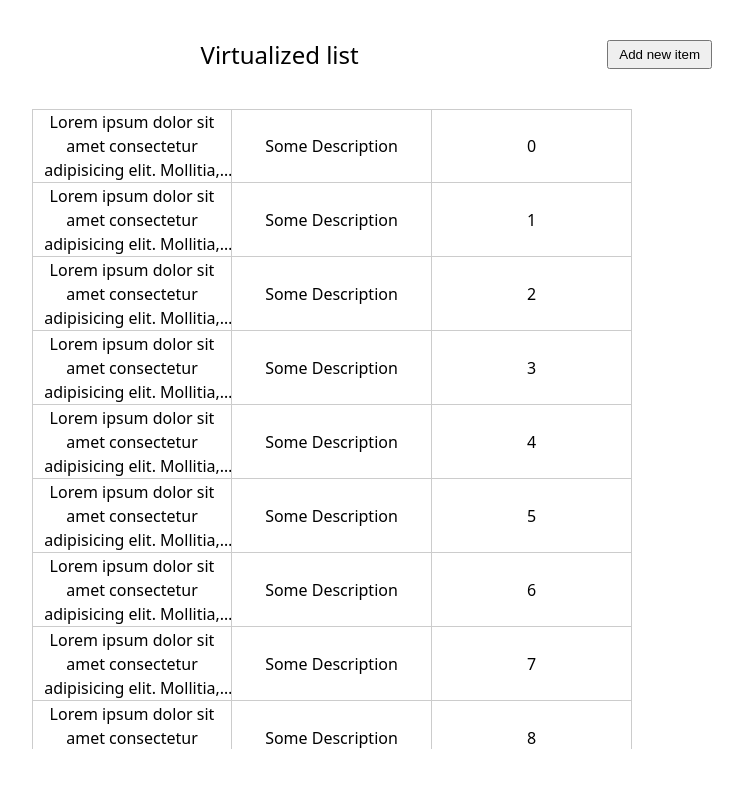
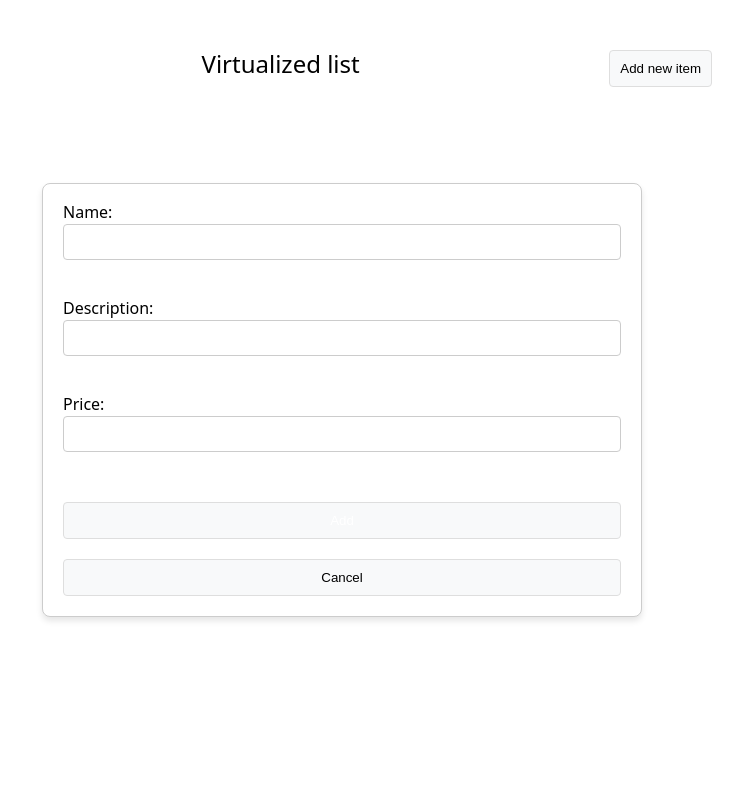
Before and after one commit to panoskouff/react-virtualized-list, a Next.js app: page / in a window 1280 px wide. Both pictures are taken after a click on the button "Add new item". Shown: the top 788 px of the page, without its empty margins (298-1041 px from the left). Built offline with nearby package versions, Linux system fonts and the light colour scheme.

Commit message:
add AddProductModal and Button components

```diff
--- a/src/app/(root)/page.tsx
+++ b/src/app/(root)/page.tsx
@@ -1,6 +1,10 @@
+'use client'
 import styles from './home.module.scss'
 import { PageWrapper } from '../../components/PageWrapper/PageWrapper'
 import { VirtualizedGrid } from '../../components/VirtualizedGrid/VirtualizedGrid'
+import { useRef, useState } from 'react'
+import { AddProductModal } from '#/components/AddProductModal/AddProductModal'
+import { Button } from '#/components/Button/Button'
 
 const data = Array.from({ length: 100 * 1000 }).map((_, index) => [
   'Lorem ipsum dolor sit amet consectetur adipisicing elit. Mollitia, incidunt! Lorem ipsum dolor sit amet consectetur, adipisicing elit. Accusantium, atque!',
@@ -9,19 +13,22 @@ const data = Array.from({ length: 100 * 1000 }).map((_, index) => [
 ])
 
 export default function HomePage() {
+  const [isOpen, setIsOpen] = useState(false)
+  const openDialog = () => setIsOpen(true)
+
   return (
     <PageWrapper>
       <div className={styles.spacing}>
         <div className={styles.flex}>
           <div className={styles.spacer} />
           <div className={styles.title}>Virtualized list</div>
-          <button className={styles.addButton} type='button'>
-            Add new item
-          </button>
+          <Button onClick={openDialog}>Add new item</Button>
         </div>
       </div>
 
-      <div className={styles.centerGrid}>
+      <AddProductModal isOpen={isOpen} setIsOpen={setIsOpen} />
+
+      {/* <div className={styles.centerGrid}>
         <VirtualizedGrid
           data={data}
           gridWidth={620}
@@ -29,7 +36,7 @@ export default function HomePage() {
           cellWidth={200}
           cellHeight={74}
         />
-      </div>
+      </div> */}
     </PageWrapper>
   )
 }
--- /dev/null
+++ b/src/components/AddProductModal/AddProductModal.module.scss
@@ -0,0 +1,45 @@
+.dialog {
+  width: 100%;
+  max-width: 600px;
+  border: 1px solid #ccc;
+  border-radius: 8px;
+  padding: 20px;
+  box-shadow: 0 4px 6px rgba(0, 0, 0, 0.1);
+  top: 50%;
+  left: 50%;
+  transform: translate(-50%, -50%);
+  overflow-y: auto;
+
+  @media (max-width: 768px) {
+    width: 90%;
+  }
+}
+
+.form {
+  display: flex;
+  flex-direction: column;
+  gap: 10px;
+  width: 100%;
+}
+
+.fieldSet {
+  display: flex;
+  flex-direction: column;
+}
+
+.input {
+  padding: 8px;
+  margin-top: 4px;
+  border: 1px solid #ccc;
+  border-radius: 4px;
+  font-size: 16px;
+}
+
+.submitButton {
+  background-color: #007bff;
+  color: white;
+}
+
+.space {
+  height: 20px;
+}
--- /dev/null
+++ b/src/components/AddProductModal/AddProductModal.tsx
@@ -0,0 +1,77 @@
+import { useState } from 'react'
+import styles from './AddProductModal.module.scss'
+import { Button } from '#/components/Button/Button'
+
+type Props = {
+  isOpen: boolean
+  setIsOpen: (value: boolean) => void
+}
+
+export const AddProductModal: React.FC<Props> = ({ isOpen, setIsOpen }) => {
+  const [newProduct, setNewProduct] = useState<{
+    name: string
+    description: string
+    price: string
+  }>({ name: '', description: '', price: '' })
+
+  const handleChange = (e: React.ChangeEvent<HTMLInputElement>) => {
+    setNewProduct({ ...newProduct, [e.target.name]: e.target.value })
+  }
+
+  const handleSubmit = (e: React.FormEvent) => {
+    e.preventDefault()
+    console.log(newProduct)
+    setIsOpen(false)
+  }
+
+  const closeDialog = () => setIsOpen(false)
+
+  return (
+    <dialog className={styles.dialog} open={isOpen} onClose={closeDialog}>
+      <form className={styles.form} onSubmit={handleSubmit}>
+        <div className={styles.fieldSet}>
+          <label htmlFor='name'>Name:</label>
+          <input
+            className={styles.input}
+            type='text'
+            id='name'
+            name='name'
+            value={newProduct.name}
+            onChange={handleChange}
+          />
+        </div>
+        <div className={styles.space} />
+
+        <div className={styles.fieldSet}>
+          <label htmlFor='description'>Description:</label>
+          <input
+            className={styles.input}
+            type='text'
+            id='description'
+            name='description'
+            value={newProduct.description}
+            onChange={handleChange}
+          />
+        </div>
+        <div className={styles.space} />
+
+        <div className={styles.fieldSet}>
+          <label htmlFor='price'>Price:</label>
+          <input
+            className={styles.input}
+            type='text'
+            id='price'
+            name='price'
+            value={newProduct.price}
+            onChange={handleChange}
+          />
+        </div>
+        <div className={styles.space} />
+        <Button className={styles.submitButton} type='submit'>
+          Add
+        </Button>
+        <Button onClick={closeDialog}>Cancel</Button>
+      </form>
+    </dialog>
+  )
+}
--- /dev/null
+++ b/src/components/Button/Button.module.scss
@@ -0,0 +1,9 @@
+.button {
+  padding: 10px;
+  margin-top: 10px;
+  border: none;
+  border-radius: 4px;
+  cursor: pointer;
+  background-color: #f8f9fa;
+  border: 1px solid #dedede;
+}
--- /dev/null
+++ b/src/components/Button/Button.tsx
@@ -0,0 +1,19 @@
+import styles from './Button.module.scss'
+import { classNames } from '#/utils'
+
+type Props = React.ButtonHTMLAttributes<HTMLButtonElement>
+
+export const Button: React.FC<Props> = ({
+  children,
+  className,
+  type = 'button',
+  ...rest
+}) => (
+  <button
+    className={classNames(styles.button, className)}
+    type={type}
+    {...rest}
+  >
+    {children}
+  </button>
+)
```
